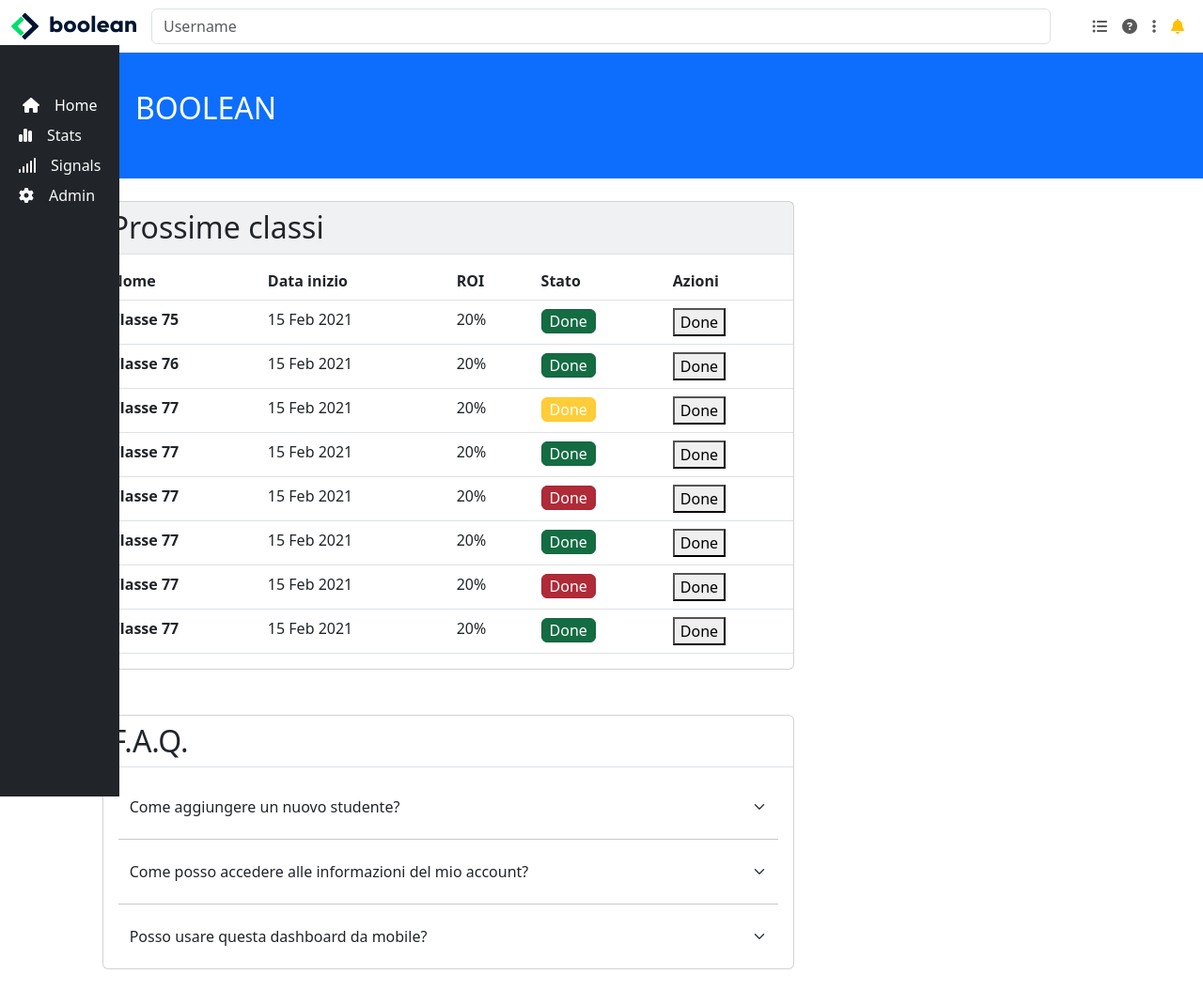
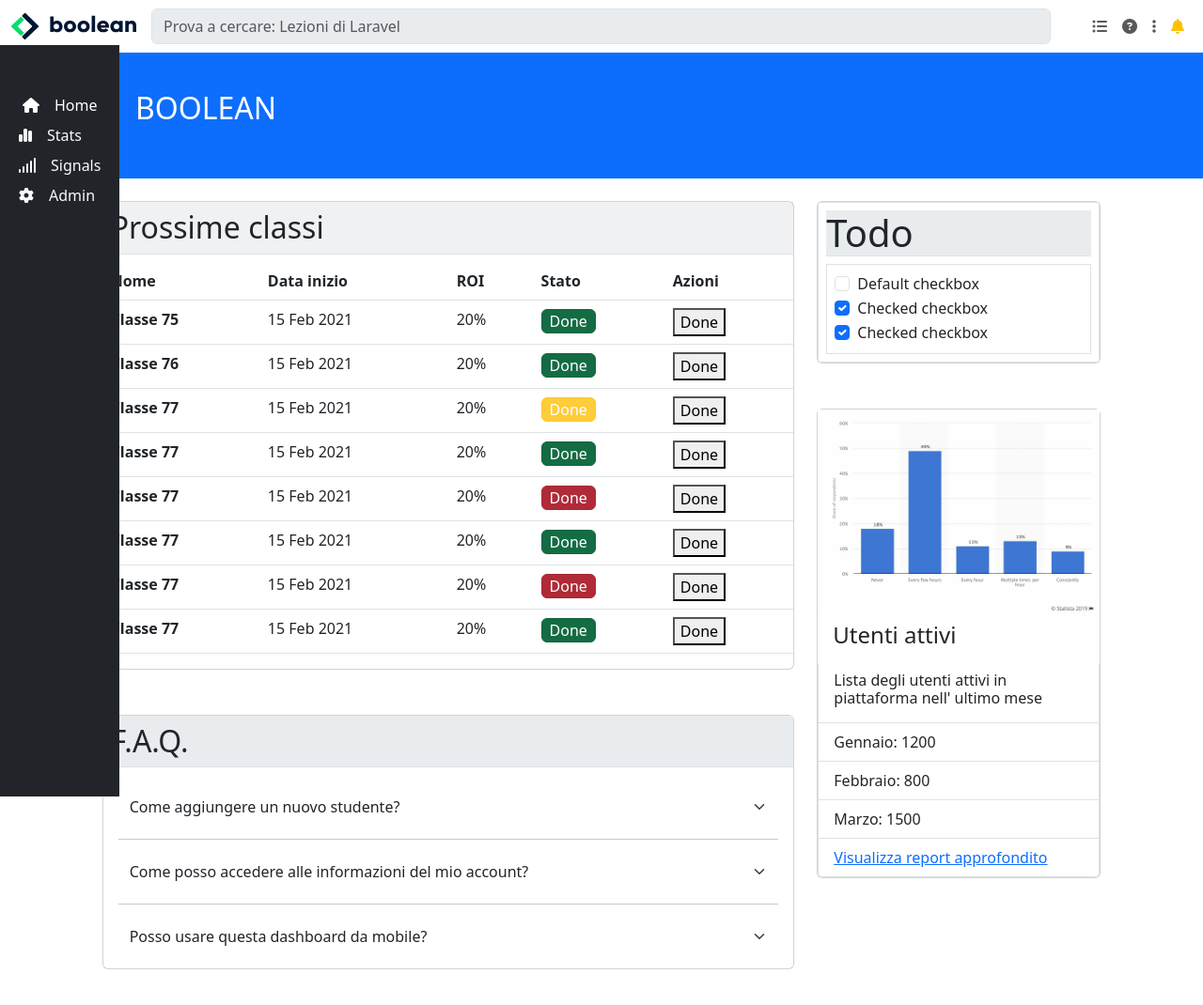
Before and after one commit to ndongogueye/html-css-bootstrap-dashboard, a plain HTML site: page index.html in a window 1280 px wide. Shown: the top 1070 px of the page at 94% size. Drawn offline with nearby package versions, Linux system fonts and the light colour scheme.

Commit message:
todo-utenti-attivi

```diff
--- a/index.html
+++ b/index.html
@@ -20,7 +20,7 @@
  <img class="d-none d-lg-block" src="assets/img/logo.svg" alt="">
 </a>
 <div class=" flex-fill ">
-<input type="text" class="form-control" placeholder="Username" aria-label="Username" aria-describedby="basic-addon1">
+<input type="text" class="form-control bg-body-secondary" placeholder="Prova a cercare: Lezioni di Laravel" aria-label="Username" aria-describedby="basic-addon1">
  </div>
  <div class="navbar-toggler border-0" type="button" data-bs-toggle="collapse" data-bs-target="#navbarNav"
   aria-controls="navbarNav" aria-expanded="false">
@@ -162,7 +162,7 @@ alt="">Classe 75</th>
       </div>
 
       <div class="card mt-5">
-        <h2 class="  p-2 border-bottom">F.A.Q.</h2>
+        <h2 class=" bg-body-secondary p-2 border-bottom">F.A.Q.</h2>
         <div class="p-3">
             <select class="form-select bg-white border-0" aria-label="Disabled select example" enabled>
                 <option selected>Come aggiungere un nuovo studente?</option>
@@ -188,6 +188,59 @@ alt="">Classe 75</th>
     </div>
 </div>
 
+
+<div class="col-9  col-lg-3 ">
+  <div class="card">
+      <div class="border p-2">
+          <h1 class="bg-body-secondary border-bottom">Todo
+          </h1>
+          <div class="border p-2">
+              <div class="form-check">
+                  <input class="form-check-input" type="checkbox" value="" id="flexCheckDefault">
+                  <label class="form-check-label" for="flexCheckDefault">
+                      Default checkbox
+                  </label>
+              </div>
+              <div class="form-check">
+                  <input class="form-check-input" type="checkbox" value="" id="flexCheckChecked"
+                      checked>
+                  <label class="form-check-label" for="flexCheckChecked">
+                      Checked checkbox
+                  </label>
+              </div>
+              <div class="form-check">
+                  <input class="form-check-input" type="checkbox" value="" id="flexCheckChecked"
+                      checked>
+                  <label class="form-check-label" for="flexCheckChecked">
+                      Checked checkbox
+                  </label>
+              </div>
+          </div>
+      </div>
+  </div>
+
+
+  <div class="card mt-5">
+    <img src="assets/img/stats.jpeg" alt="">
+    <ul class="list-group border-0">
+        <li class="list-group-item border-0">
+            <h4>Utenti attivi</h4>
+        </li>
+        <li class="list-group-item">
+            <h6>Lista degli utenti attivi in piattaforma nell' ultimo mese</h6>
+        </li>
+        <li class="list-group-item">Gennaio: 1200</li>
+        <li class="list-group-item">Febbraio: 800</li>
+        <li class="list-group-item">Marzo: 1500</li>
+        <li class="list-group-item">
+            <a href="#">Visualizza report approfondito</a>
+        </li>
+    </ul>
+</div>
+</div>
+</div>
+</div>
+
 </main>
 </body>
 </html>
```
